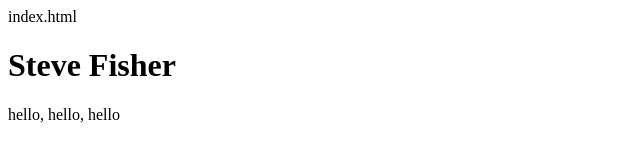
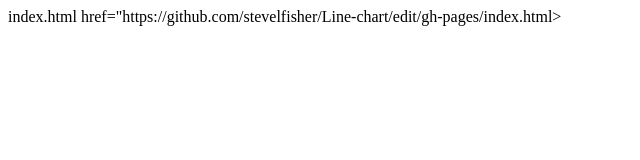
Before and after one commit to stevelfisher/dataviz-fall-2013, a plain HTML site: page index.html in a window 1280 px wide. Shown: the whole page, without its empty margins (0-640 px from the left). Drawn offline with Linux system fonts and the light colour scheme.

Commit message:
Update index.html

```diff
--- a/index.html
+++ b/index.html
@@ -1,5 +1,3 @@
 index.html
 <!DOCTYPE html>
-<h1> Steve Fisher </h1>
-
-<p> hello, hello, hello </p>
+<a></a> href="https://github.com/stevelfisher/Line-chart/edit/gh-pages/index.html><Here's assignment #2!"</a></h2>
```
